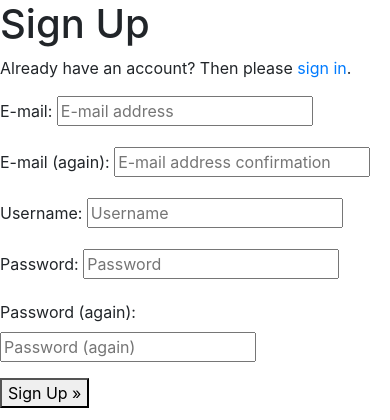
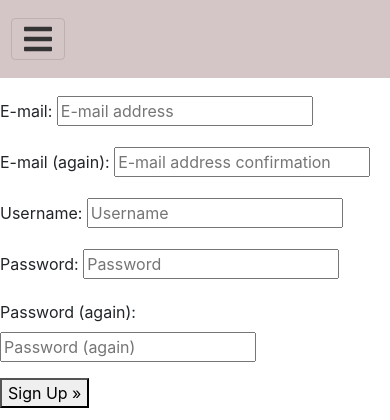
Before and after one commit to LisaHackett97/help-my-plants, a Django app: page /accounts/signup/ in a window 390 px wide. Shown: the top 420 px of the page. Run offline with Django 3.2, Linux system fonts and the light colour scheme; some libraries are stand-ins or nearby versions.

Commit message:
Finish mobile nav bar and styling

```diff
--- a/static/css/base.css
+++ b/static/css/base.css
@@ -14,16 +14,72 @@
 
   }
 
+/* nav bar stylings */
+
+/* Mobile icon */
+  .fas.fa-bars {
+    font-size: 2rem;
+    color: var(--headers);
+ }
+
+ .bg-mobile-nav  {
+    background-color: var(--color2);
+
+}
+
+.header-container {
+    padding: 10px;
+     background-color: var(--color2);
+     position: fixed;
+     top: 0;
+     right: 0;
+     left: 0;
+     z-index: 1000;
+     color: var(--heading);
+}
+  .main-logo-link{
+    color: var(--heading);
+    font-family: 'Hind', sans-serif;
+    font-size:2rem
+  }
+
+  /* main heading styles */
   .text-heading {
       color: var(--heading);
       font-family: 'Hind', sans-serif;
       font-size:2rem;
 
 }
+
+/* content styles */
 .text-content {
     color: var(--main-text-color);
     font-family: 'Poppins', sans-serif;
     font-size:1rem;
+
+}
+/* from Bulma */
+.icon {
+    align-items: center;
+    display: inline-flex;
+    justify-content: center;
+    height: 1rem;
+    width: 1.5rem;
+}
+
+/* Buttons */
+.btn {
+    border: 2px solid var(--main-text-color);
+    color: var(--main-text-color);
+    background-color: var(--color2);
+    font-family: 'Poppins', sans-serif;
+    font-weight: 500;
+}
+
+.btn:hover {
+
+    color: var(--color2);
+    background-color: var(--main-text-color);
 
 }
 
--- a/templates/base.html
+++ b/templates/base.html
@@ -2,13 +2,14 @@
 
 <!DOCTYPE html>
 <html lang="en">
+
 <head>
 
     {% block meta %}
     <meta charset="UTF-8">
     <meta name="viewport" content="width=device-width, initial-scale=1.0">
     <meta http-equiv="X-UA-Compatible" content="ie=edge">
-    <meta name="Description" content="Enter your description here"/>
+    <meta name="Description" content="Enter your description here" />
     {% endblock %}
 
     {% block extra_meta %}
@@ -19,7 +20,9 @@
     <link rel="stylesheet" href="https://cdnjs.cloudflare.com/ajax/libs/font-awesome/5.15.4/css/all.min.css">
     <link rel="preconnect" href="https://fonts.googleapis.com">
     <link rel="preconnect" href="https://fonts.gstatic.com" crossorigin>
-    <link href="https://fonts.googleapis.com/css2?family=Hind:wght@400;500;600;700&family=Poppins:wght@400;500;600;700&display=swap" rel="stylesheet">
+    <link
+        href="https://fonts.googleapis.com/css2?family=Hind:wght@400;500;600;700&family=Poppins:wght@400;500;600;700&display=swap"
+        rel="stylesheet">
 
     <link rel="stylesheet" href="{% static 'css/base.css' %}">
     {% endblock %}
@@ -28,7 +31,8 @@
     {% endblock %}
 
     {% block corejs %}
-    <script src="https://code.jquery.com/jquery-3.4.1.min.js" integrity="sha256-CSXorXvZcTkaix6Yvo6HppcZGetbYMGWSFlBw8HfCJo=" crossorigin="anonymous"></script>
+    <script src="https://code.jquery.com/jquery-3.4.1.min.js"
+        integrity="sha256-CSXorXvZcTkaix6Yvo6HppcZGetbYMGWSFlBw8HfCJo=" crossorigin="anonymous"></script>
     <script src="https://cdnjs.cloudflare.com/ajax/libs/popper.js/1.16.1/umd/popper.min.js"></script>
     <script src="https://cdnjs.cloudflare.com/ajax/libs/twitter-bootstrap/4.6.0/js/bootstrap.min.js"></script>
     {% endblock %}
@@ -36,50 +40,49 @@
     {% block extra_js %}
     {% endblock %}
 
-<title>Help My Plants {% block  extra_title%}{% endblock %}</title>
+    <title>Help My Plants {% block extra_title%}{% endblock %}</title>
 </head>
+
 <body>
-    <header class="container-fluid fixed-top">
-        <div id="topnav" class="row bg-white pt-lg-2 d-none d-lg-flex">
+    <header class="container-fluid header-container">
 
+<div id="topnav" class="row pt-lg-2 d-none d-lg-flex">
+    <div class="col-12 col-lg-4 my-auto py-1 py-lg-0 text-lg-left">
+        <a href="{% url 'home' %}" class="nav-link main-logo-link">
+            <h2 class="text-heading">Help My Plants <i class="fas fa-seedling"></i></h2>
+        </a>
+    </div>
 
-    <div class="col-12 col-md-4 my-auto py-1 py-md-0 text-center text-md-left">
-        <a href="{% url 'home' %}" class="nav-link logo-link"></a>
-        <h2 class="logo-font text-heading my-0"><strong>Help</strong>my Plants</h2>
+    <div class="col-12 col-lg-8 my-auto py-1 py-lg-0 navbar-collapse">
+        <ul class="list-inline  text-center text-lg-right my-0">
+            {% if request.user.is_authenticated %}
+                {% if request.user.is_superuser %}
+                    <li class="list-inline-item text-content">content Management</li>
+                {% endif %}
+                <li class="list-inline-item"><a href="" class="text-content">Services</a></li>
+                <li class="list-inline-item"><a href="" class="text-content">My Profile</a></li>
+                <li class="list-inline-item"><a href="" class="text-content">Find out more</a></li>
+                <li class="list-inline-item"><a href="{% url 'account_logout' %}" class="text-content">Logout</a></li>
+            {% else %}
+                <li class="list-inline-item"><a href="" class="text-content">Home</a></li>
+                <li class="list-inline-item"><a href="{% url 'account_signup' %}" class="text-content">Register</a></li>
+                <li class="list-inline-item"><a href="{% url 'account_login' %}" class="text-content">Login</a></li>
+            {% endif %}
+        </ul>
+    </div>
 </div>
 
 
-    <!-- <div class="col-12 col-md-4 my-auto py-1 py-md-0"></div> -->
-    <div class="col-12 col-md-4 my-auto py-1 py-md-0">
-        <ul class="list-inline list-unstyled text-center text-lg-right my-0">
-            <li class="list-inline-item dropdown">
-                <!-- <a class="text-black nav-link" href="#" id="user-options" data-toggle="dropdown" aria-haspopup="true" aria-expanded="false">
-                    <div class="text-center">
-                        <div><i class="fas fa-user fa-lg"></i></div>
-                        <p class="my-0">My Account</p>
+<!-- for collapsed menu on medium and down screens -->
+<div class="row d-block d-lg-none">
+    <nav class="navbar navbar-expand-lg bg-mobile-nav w-100 navbar-light">
+        <button class="navbar-toggler" type="button" data-toggle="collapse" data-target="#main-nav" aria-controls="main-nav" aria-expanded="false" aria-label="Toggle navigation">
+            <i class="fas fa-bars"></i>
+        </button>
+        {% include 'includes/main-nav.html' %}
+    </nav>
 </div>
-                </a> -->
-                <div class="dropdown-menu border-0" aria-labelledby="user-options">
-                    {% if request.user.is_authenticated %}
-                        {% if request.user.is_superuser %}
-                            <a href="" class="dropdown-item">Services Management</a>
-                        {% endif %}
-                        <a href="" class="dropdown-item">Services</a>
-                        <a href="" class="dropdown-item">My Profile</a>
-                        <a href="" class="dropdown-item">Find out more</a>
-                        <a href="{% url 'account_logout' %}" class="dropdown-item">Logout</a>
-                    {% else %}
-                        <a href="" class="dropdown-item">Home</a>
-                        <a href="{% url 'account_signup' %}" class="dropdown-item">Register</a>
-                        <a href="{% url 'account_login' %}" class="dropdown-item">Login</a>
-                    {% endif %}
-                </div>
-            </li>
 
-
-        </ul>
-    </div>
-</div>
     </header>
 
     {% if messages %}
@@ -96,4 +99,5 @@
     {% endblock %}
 
 </body>
+
 </html>
```
Also changed, not shown: other parts of static/css/base.css (+30 -0 lines), home/templates/home/index.html (+10 -7 lines), templates/includes/main-nav.html (added, +17 -0 lines), templates/includes/mobile-top-header.html (added, +16 -0 lines). Lines whose indentation alone changed are shown as unchanged.
